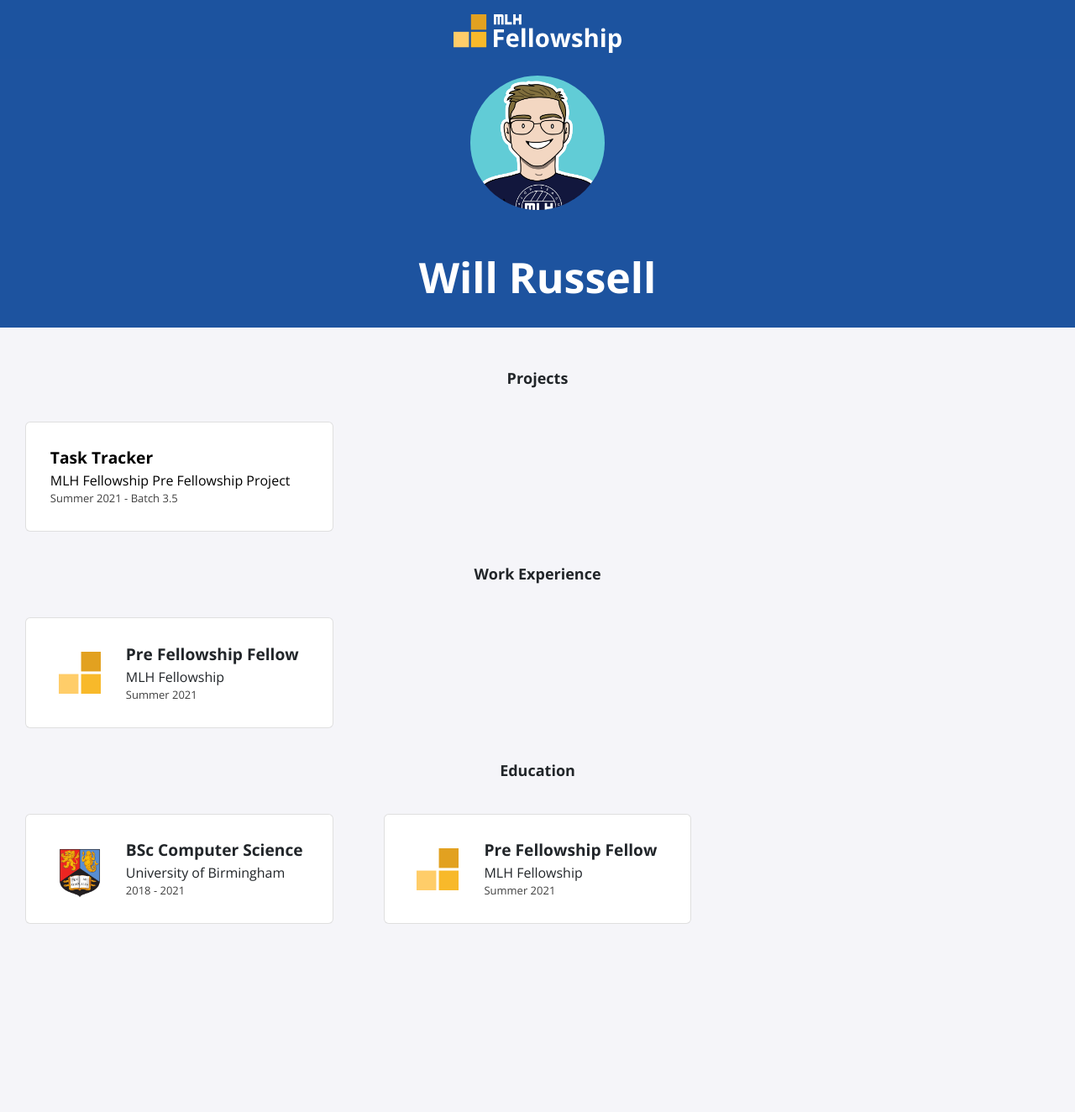
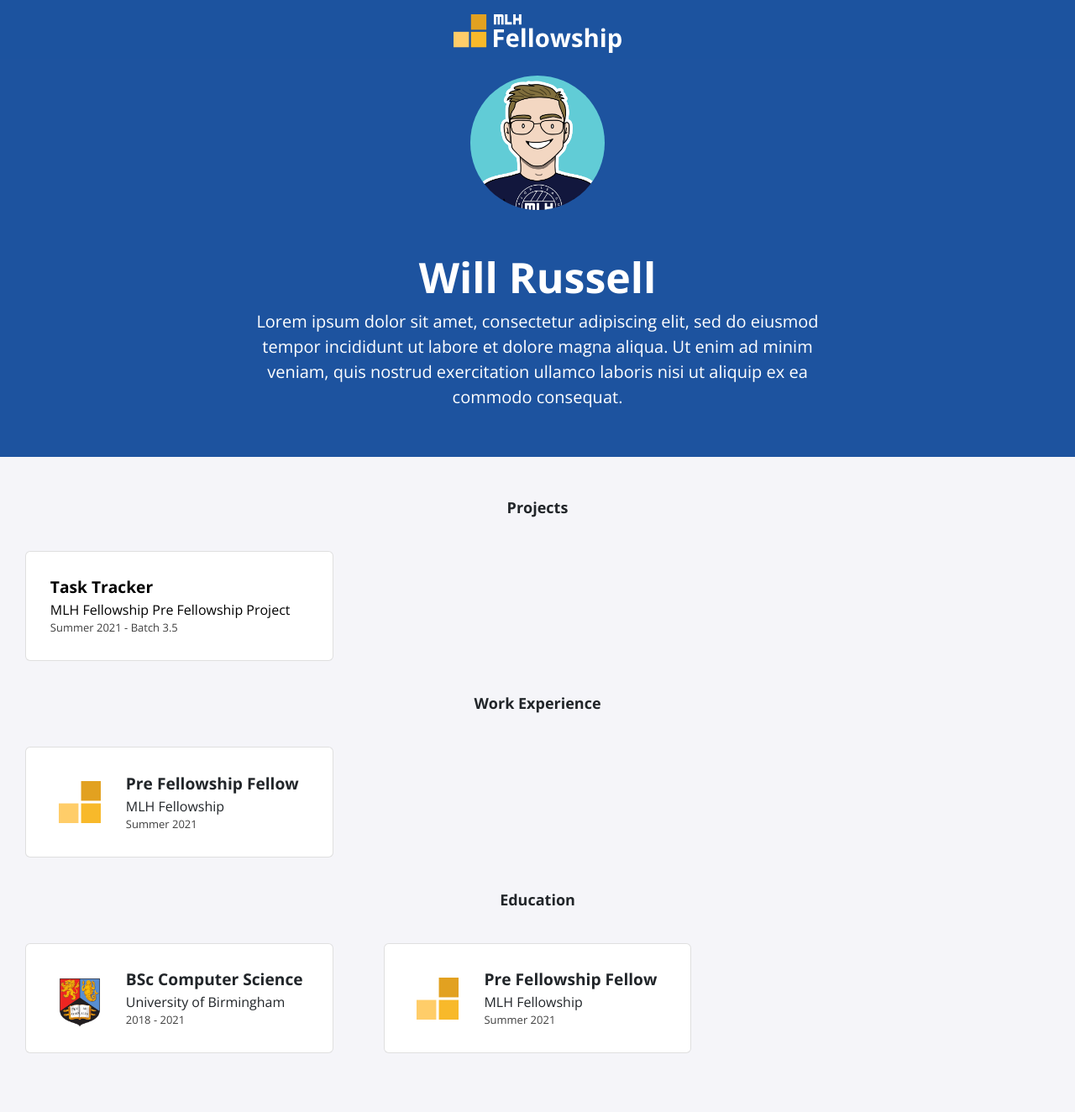
Before and after one commit to MLH-Fellowship/pod-3.1.2-portfolio, a Jekyll site: the page built from index.html, in a window 1280 px wide. Shown: the whole page at 84% size. Built offline with Jekyll 4.4.1, drawn with Linux system fonts in a browser that asks for light colours; nearby versions of some CDN libraries; before the commit the page ends 1170 px from its top, so only the background shows below that.

Commit message:
Added bio functionality

```diff
--- a/_config.yml
+++ b/_config.yml
@@ -1,4 +1,5 @@
 title: "Will Russell"
+bio: "Lorem ipsum dolor sit amet, consectetur adipiscing elit, sed do eiusmod tempor incididunt ut labore et dolore magna aliqua. Ut enim ad minim veniam, quis nostrud exercitation ullamco laboris nisi ut aliquip ex ea commodo consequat."
 email: fellowship@mlh.io
 description: >- # this means to ignore newlines until "baseurl:"
   This is my portfolio website!
--- a/_includes/navbar.html
+++ b/_includes/navbar.html
@@ -5,6 +5,5 @@
                 <img src="./assets/img/logo.svg" />
             </div>
         </a>
-
     </div>
 </header>
--- a/_includes/profile.html
+++ b/_includes/profile.html
@@ -3,4 +3,5 @@
         <img src="./assets/img/logo.jpg">
     </div>
     <h1>{{ site.title }}</h1>
+    <p>{{ site.bio }}</p>
 </div>
--- a/_sass/profile.scss
+++ b/_sass/profile.scss
@@ -1,12 +1,25 @@
 .profile {
     background-color: #1d539f !important;
     text-align: center;
-    height: 320px;
+    height: fit-content;
+    padding-bottom: 40px;
     margin-bottom: 50px;
+    align-content: center;
+
     h1 {
         font-size: 50px;
         font-weight: 700;
         color: white;
+    }
+
+    p {
+        font-size: 20px;
+        color: white;
+        align-items: center;
+        width: 700px;
+        margin-left: auto;
+        margin-right: auto;
+        display: block;
     }
 
     img {
```
